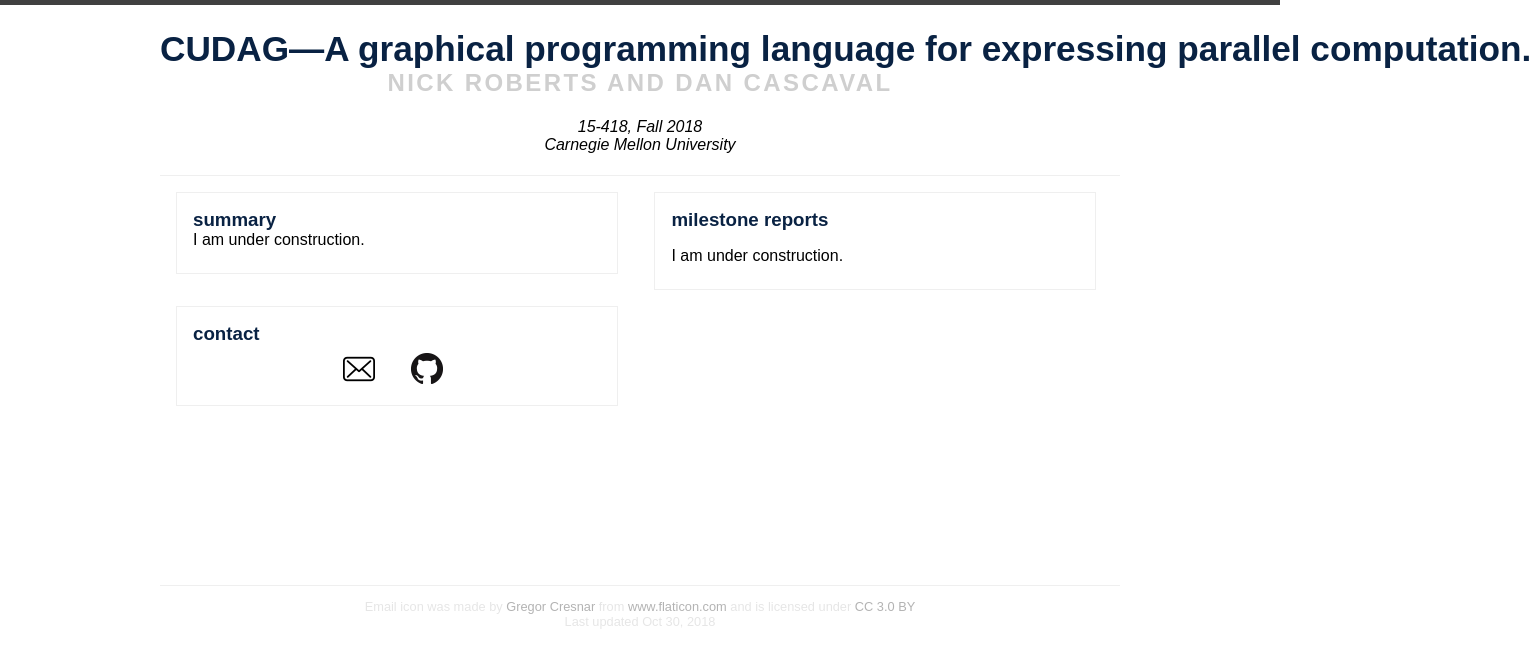
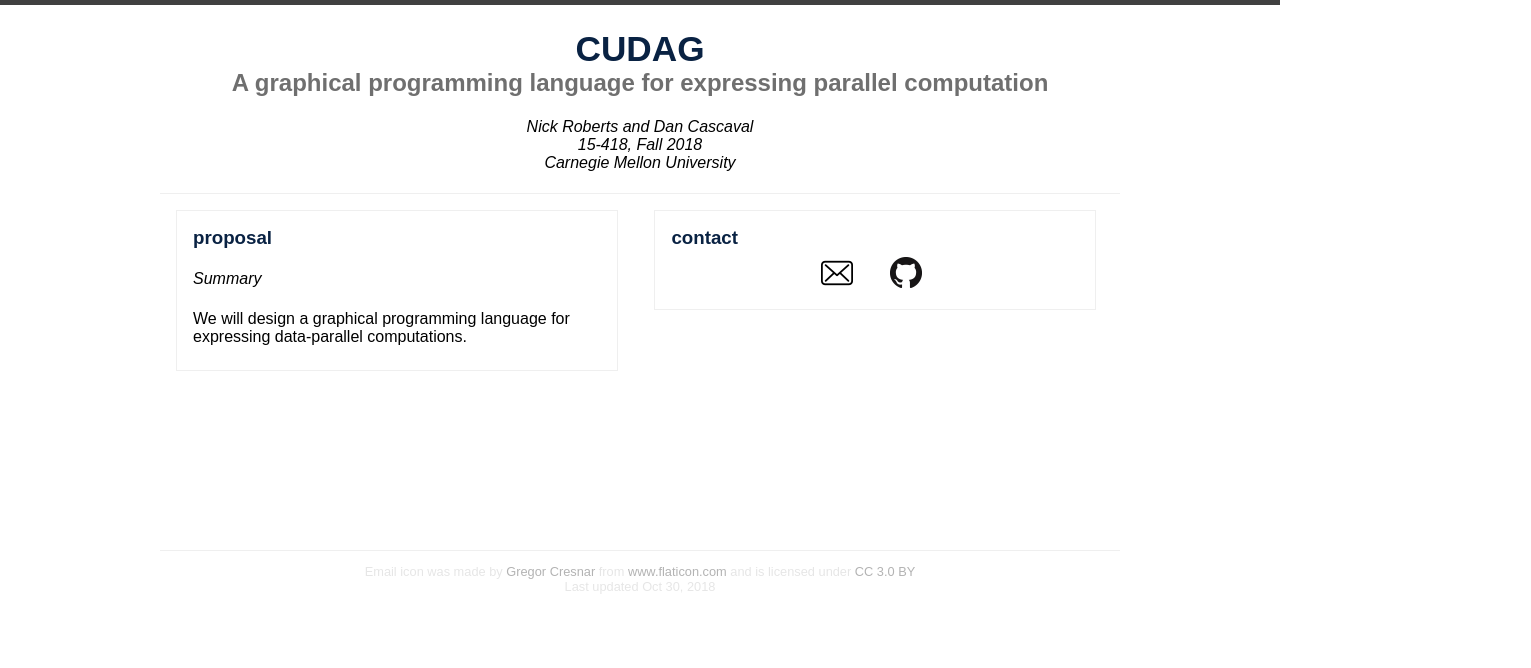
Before and after one commit to nick-and-dan/nick-and-dan.github.io, a plain HTML site: page 418/index.html in a window 1280 px wide. Shown: the whole page, 1531 px wide, since content can reach past the window. Drawn offline with Linux system fonts and the light colour scheme.

Commit message:
Adjust layout.

```diff
--- a/418/index.html
+++ b/418/index.html
@@ -12,22 +12,20 @@
     <header></header>
     <div id="content">
       <div id="header">
-	<h1>CUDAG&mdash;A graphical programming language for expressing parallel computation.</h1>
-	<h2>Nick Roberts and Dan Cascaval</h2>
+	<h1>CUDAG</h1>
+	<h2>A graphical programming language for expressing parallel computation</h2>
 	<h4>
+	  Nick Roberts and Dan Cascaval<br/>
 	  15-418, Fall 2018<br/>
 	  Carnegie Mellon University
 	</h4>
       </div>
-      <div class="column" id="summary">
-	<h3>Summary</h3>
-	I am under construction.
-	</p>
-      </div>
-      <div id="milestones" class="column">
-	<h3>Milestone Reports</h3>
+      <div class="column" id="proposal">
+	<h3>proposal</h3>
 	<p>
-	I am under construction.
+	<h4>Summary</h4>
+	We will design a graphical programming language for expressing data-parallel
+	computations.
 	</p>
       </div>
       <div id="contact" class="column">
--- a/418/style.css
+++ b/418/style.css
@@ -25,9 +25,7 @@ h1 {
 }
 
 h2 {
-  text-transform: uppercase;
-  letter-spacing: 0.1em;
-  color: #cfcfcf;
+  color: #6f6f6f;
   margin-top: 0;
 }
 
@@ -45,10 +43,6 @@ h4 {
 a {
   text-decoration: none;
   color: #2a7ae2
-}
-
-#milestones a:hover {
-  text-decoration: underline;
 }
 
 ul {
@@ -73,11 +67,6 @@ div .column {
 
 div .column:hover {
   border: 1px solid #cccccc;
-}
-
-#contact {
-  margin-top: 1em;
-  display: block;
 }
 
 #contact-icons {
```
